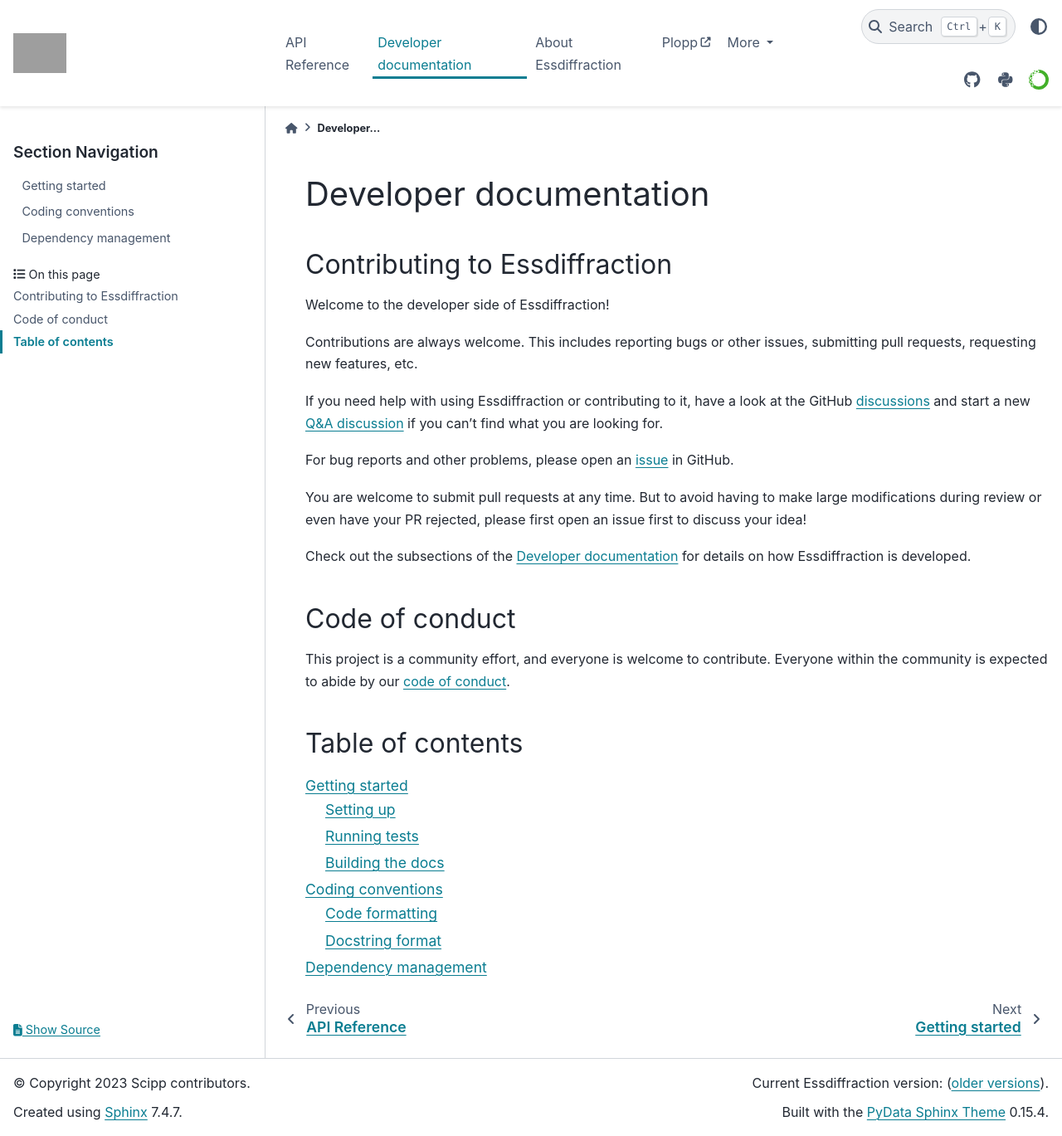
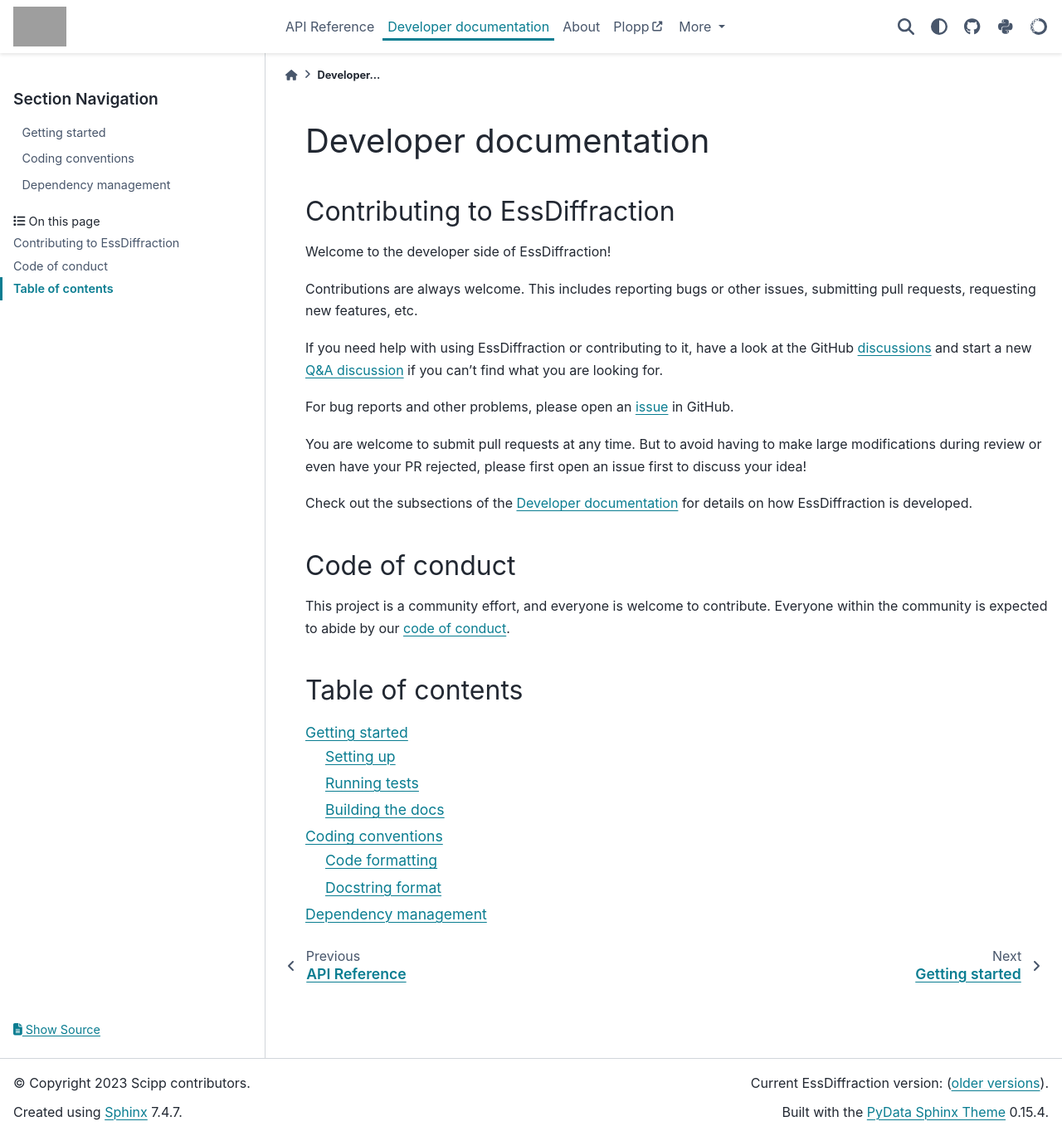
Before and after one commit to scipp/essdiffraction, a Sphinx documentation site: the page built from docs/developer/index.md, in a window 1280 px wide and 1369 px high. Shown: the whole window at 83% size. Built offline with Sphinx 7.4.7 and the PyData theme 0.15.4, drawn with Linux system fonts in a browser that asks for light colours; grey boxes are pictures that could not be loaded.

```diff
--- a/CONTRIBUTING.md
+++ b/CONTRIBUTING.md
@@ -1,18 +1,18 @@
-## Contributing to Essdiffraction
+## Contributing to EssDiffraction
 
-Welcome to the developer side of Essdiffraction!
+Welcome to the developer side of EssDiffraction!
 
 Contributions are always welcome.
 This includes reporting bugs or other issues, submitting pull requests, requesting new features, etc.
 
-If you need help with using Essdiffraction or contributing to it, have a look at the GitHub [discussions](https://github.com/scipp/essdiffraction/discussions) and start a new [Q&A discussion](https://github.com/scipp/essdiffraction/discussions/categories/q-a) if you can't find what you are looking for.
+If you need help with using EssDiffraction or contributing to it, have a look at the GitHub [discussions](https://github.com/scipp/essdiffraction/discussions) and start a new [Q&A discussion](https://github.com/scipp/essdiffraction/discussions/categories/q-a) if you can't find what you are looking for.
 
 For bug reports and other problems, please open an [issue](https://github.com/scipp/essdiffraction/issues/new) in GitHub.
 
 You are welcome to submit pull requests at any time.
 But to avoid having to make large modifications during review or even have your PR rejected, please first open an issue first to discuss your idea!
 
-Check out the subsections of the [Developer documentation](https://scipp.github.io/essdiffraction/developer/index.html) for details on how Essdiffraction is developed.
+Check out the subsections of the [Developer documentation](https://scipp.github.io/essdiffraction/developer/index.html) for details on how EssDiffraction is developed.
 
 ## Code of conduct
 
--- a/docs/_static/css/custom.css
+++ /dev/null
@@ -1,21 +0,0 @@
-html[data-theme="light"] {
-    /* match pst-color-text-muted (used in header buttons) */
-    --scipp-filter-header-icon: saturate(0) brightness(0.696);
-}
-
-html[data-theme="dark"] {
-    /* match pst-color-text-muted (used in header buttons) */
-    --scipp-filter-header-icon: saturate(0) brightness(1.161);
-}
-
-/* This selects custom icon links in the header but not the builtin ones.
- * Currently, this is only the anaconda logo and the filters are adjusted to it.
- */
-.bd-header .navbar-nav li a.nav-link .icon-link-image {
-    filter: var(--scipp-filter-header-icon);
-}
-
-.bd-header .navbar-nav li a.nav-link .icon-link-image:hover {
-    /* match primary color */
-    filter: hue-rotate(85deg) saturate(0.829) brightness(0.945);
-}
--- a/docs/about/index.md
+++ b/docs/about/index.md
@@ -1,20 +1,20 @@
-# About Essdiffraction
+# About
 
 ## Development
 
-Essdiffraction is an open source project by the [European Spallation Source ERIC](https://europeanspallationsource.se/) (ESS).
+EssDiffraction is an open source project by the [European Spallation Source ERIC](https://europeanspallationsource.se/) (ESS).
 
 ## License
 
-Essdiffraction is available as open source under the [BSD-3 license](https://opensource.org/licenses/BSD-3-Clause).
+EssDiffraction is available as open source under the [BSD-3 license](https://opensource.org/licenses/BSD-3-Clause).
 
-## Citing Essdiffraction
+## Citing EssDiffraction
 
 Please cite the following:
 
 [![DOI](https://zenodo.org/badge/FIXME.svg)](https://zenodo.org/doi/10.5281/zenodo.FIXME)
 
-To cite a specific version of Essdiffraction, select the desired version on Zenodo to get the corresponding DOI.
+To cite a specific version of EssDiffraction, select the desired version on Zenodo to get the corresponding DOI.
 
 ## Older versions of the documentation
 
@@ -23,4 +23,4 @@ Simply download the archive, unzip and view locally in a web browser.
 
 ## Source code and development
 
-Essdiffraction is hosted and developed [on GitHub](https://github.com/scipp/essdiffraction).
+EssDiffraction is hosted and developed [on GitHub](https://github.com/scipp/essdiffraction).
--- a/docs/conf.py
+++ b/docs/conf.py
@@ -9,7 +9,7 @@ import essdiffraction
 sys.path.insert(0, os.path.abspath('.'))
 
 # General information about the project.
-project = u'Essdiffraction'
+project = u'EssDiffraction'
 copyright = u'2023 Scipp contributors'
 author = u'Scipp contributors'
 
@@ -121,6 +121,7 @@ html_theme = "pydata_sphinx_theme"
 html_theme_options = {
     "primary_sidebar_end": ["edit-this-page", "sourcelink"],
     "secondary_sidebar_items": [],
+    "navbar_persistent": ["search-button"],
     "show_nav_level": 1,
     # Adjust this to ensure external links are moved to "Move" menu
     "header_links_before_dropdown": 4,
@@ -153,8 +154,8 @@ html_theme_options = {
         {
             "name": "Conda",
             "url": "https://anaconda.org/conda-forge/essdiffraction",
-            "icon": "_static/anaconda-logo.svg",
-            "type": "local",
+            "icon": "fa-custom fa-anaconda",
+            "type": "fontawesome",
         },
     ],
     "footer_start": ["copyright", "sphinx-version"],
@@ -167,7 +168,7 @@ html_sidebars = {
     "**": ["sidebar-nav-bs", "page-toc"],
 }
 
-html_title = "Essdiffraction"
+html_title = "EssDiffraction"
 html_logo = "_static/logo.svg"
 html_favicon = "_static/favicon.ico"
 
@@ -175,7 +176,8 @@ html_favicon = "_static/favicon.ico"
 # relative to this directory. They are copied after the builtin static files,
 # so a file named "default.css" will overwrite the builtin "default.css".
 html_static_path = ['_static']
-html_css_files = ["css/custom.css"]
+html_css_files = []
+html_js_files = ["anaconda-icon.js"]
 
 # -- Options for HTMLHelp output ------------------------------------------
 
```
Also changed, not shown: docs/index.md (+1 -1 lines), .copier-answers.yml, .pre-commit-config.yaml, docs/_static/anaconda-icon.js (added), docs/_static/anaconda-logo.svg (deleted), 9 other files.
